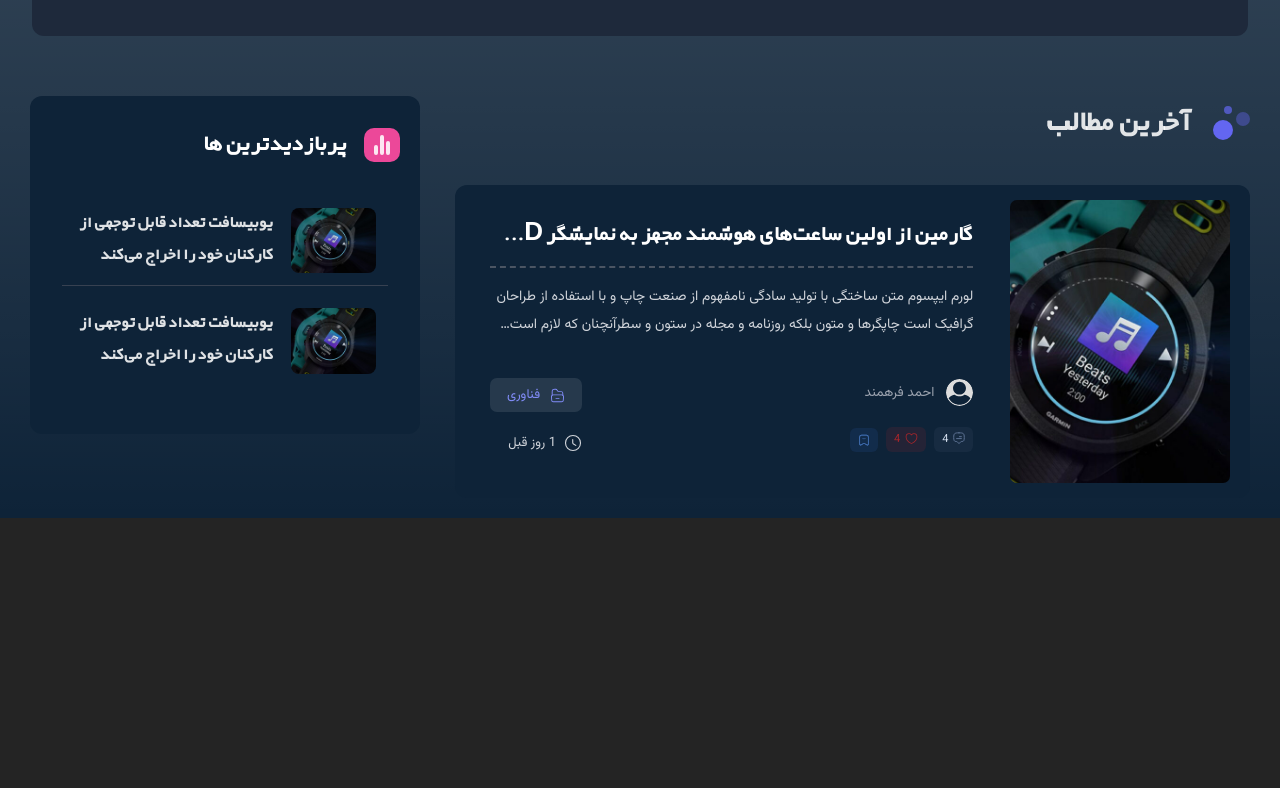
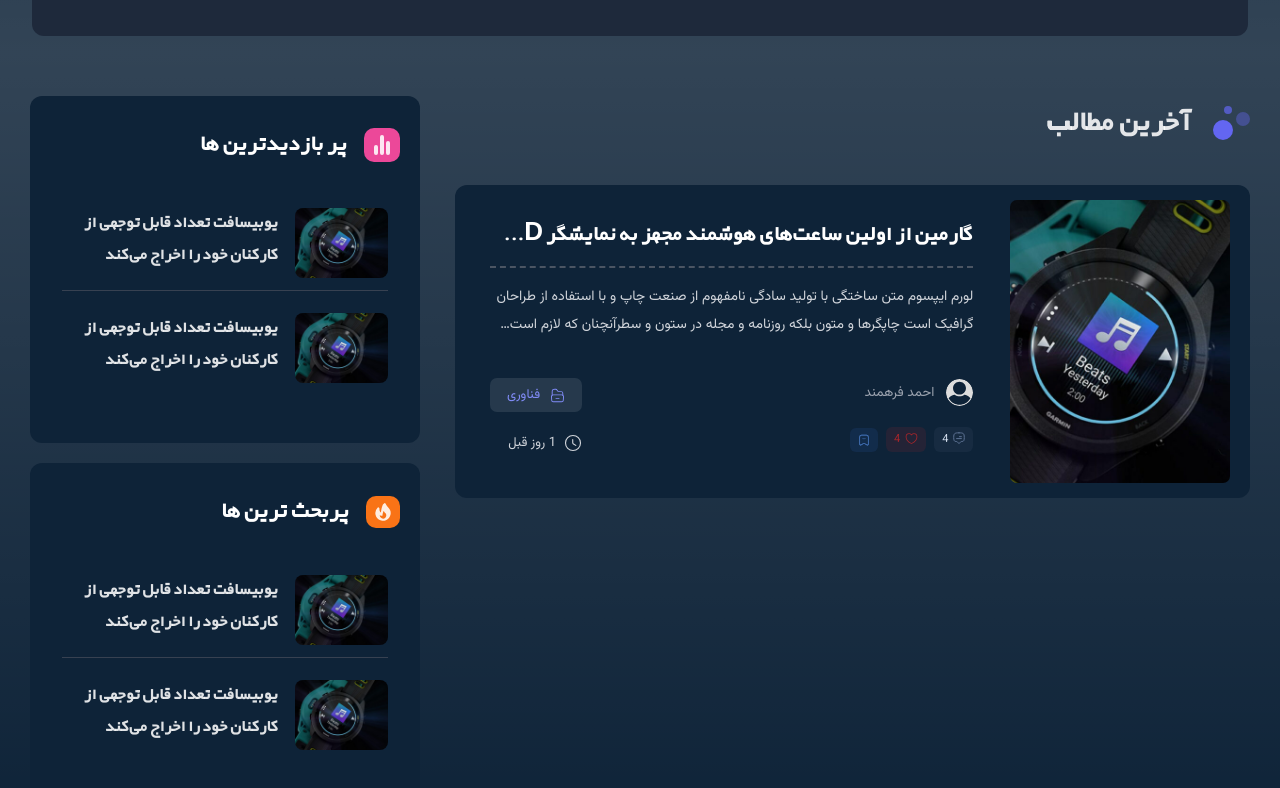
Before and after one commit to abolfazlmahdikhanii/cms, a React (Vite) app: page / in a window 1280 px wide. Shown: the part 724-1512 px from the top of the page. Before the commit the page ends 1242 px from the top, so only its background shows below. Built offline with nearby package versions, Linux system fonts and the light colour scheme.

Commit message:
modified Aside Component

```diff
--- a/src/components/Aside/Aside.css
+++ b/src/components/Aside/Aside.css
@@ -8,8 +8,16 @@
     padding: .5rem .6rem;
     display: grid;
     place-items: center;
+
+    border-radius: 1rem;
+}
+
+.aside-icon__viewst {
     background-color: #ec4899;
-    border-radius: 1rem;
+}
+
+.aside-icon__controversial {
+    background-color: #f97316;
 }
 
 .aside-title__title {
@@ -28,15 +36,16 @@
 }
 
 .aside-item {
-    padding: 1.2rem;
+    padding: 1.2rem 0;
     display: flex;
     gap: 1.7rem;
     overflow: hidden;
     cursor: pointer;
 
 }
-.aside-item:not(:last-child){
-     border-bottom: 1px solid #374151;
+
+.aside-item:not(:last-child) {
+    border-bottom: 1px solid #374151;
 }
 
 .aside-item--img {
--- a/src/components/Aside/Aside.jsx
+++ b/src/components/Aside/Aside.jsx
@@ -4,22 +4,46 @@ import Box from "../Ui/Box/Box";
 
 const Aside = (props) => {
 
+    let header = null;
+    switch (props.type) {
+        case "viewst":
+
+            header =
+
+                <svg xmlns="http://www.w3.org/2000/svg" width="24" height="24" viewBox="0 0 24 24" fill="none" stroke="currentColor" strokeWidth="4" strokeLinecap="round" strokeLinejoin="round" >
+                    <line x1="18" y1="20" x2="18" y2="10"></line>
+                    <line x1="12" y1="20" x2="12" y2="4"></line>
+                    <line x1="6" y1="20" x2="6" y2="14"></line>
+                </svg>;
+
+
+            break;
+        case "controversial":
+            header =
+                <svg xmlns="http://www.w3.org/2000/svg" width={22} height={22} viewBox="0 0 20 20" fill="currentColor">
+                    <path fillRule="evenodd" d="M12.395 2.553a1 1 0 00-1.45-.385c-.345.23-.614.558-.822.88-.214.33-.403.713-.57 1.116-.334.804-.614 1.768-.84 2.734a31.365 31.365 0 00-.613 3.58 2.64 2.64 0 01-.945-1.067c-.328-.68-.398-1.534-.398-2.654A1 1 0 005.05 6.05 6.981 6.981 0 003 11a7 7 0 1011.95-4.95c-.592-.591-.98-.985-1.348-1.467-.363-.476-.724-1.063-1.207-2.03zM12.12 15.12A3 3 0 017 13s.879.5 2.5.5c0-1 .5-4 1.25-4.5.5 1 .786 1.293 1.371 1.879A2.99 2.99 0 0113 13a2.99 2.99 0 01-.879 2.121z" clipRule="evenodd"></path>
+                </svg>;
+
+
+
+
+            break;
+
+        default:
+            break;
+    }
+
     return (
         <Box>
             <div className="aside-title">
-                <div className="aside-icon">
-                    <svg xmlns="http://www.w3.org/2000/svg" width="24" height="24" viewBox="0 0 24 24" fill="none" stroke="currentColor" strokeWidth="4" strokeLinecap="round" strokeLinejoin="round" >
-                        <line x1="18" y1="20" x2="18" y2="10"></line>
-                        <line x1="12" y1="20" x2="12" y2="4"></line>
-                        <line x1="6" y1="20" x2="6" y2="14"></line>
-                    </svg>
+                <div className={`aside-icon  ${props.type==="viewst"?"aside-icon__viewst":"aside-icon__controversial"}`}>
+                    {header}
 
                 </div>
                 <div>
-                    <p className="aside-title__title">پربازدیدترین ها</p>
+                    <p className="aside-title__title">{props.type === "viewst" ? "پر بازدیدترین ها" : "پربحث ترین ها"}</p>
                 </div>
             </div>
-
             <ul className="aside-list">
                 <li className="aside-item">
                     <div className="aside-item--img">
--- a/src/containers/Home/Home.css
+++ b/src/containers/Home/Home.css
@@ -25,3 +25,9 @@
     font-size: 3.5rem;
     font-family: "yekan", sans-serif;
 }
+
+.blog-aside {
+    display: flex;
+    flex-direction: column;
+    gap: 2rem;
+}
--- a/src/containers/Home/Home.jsx
+++ b/src/containers/Home/Home.jsx
@@ -35,7 +35,8 @@ const Home = () => {
                 </main>
 
                 <aside className="blog-aside">
-                    <Aside/>
+                    <Aside type="viewst"/>
+                    <Aside type="controversial"/>
                 </aside>
             </section>
 
```
